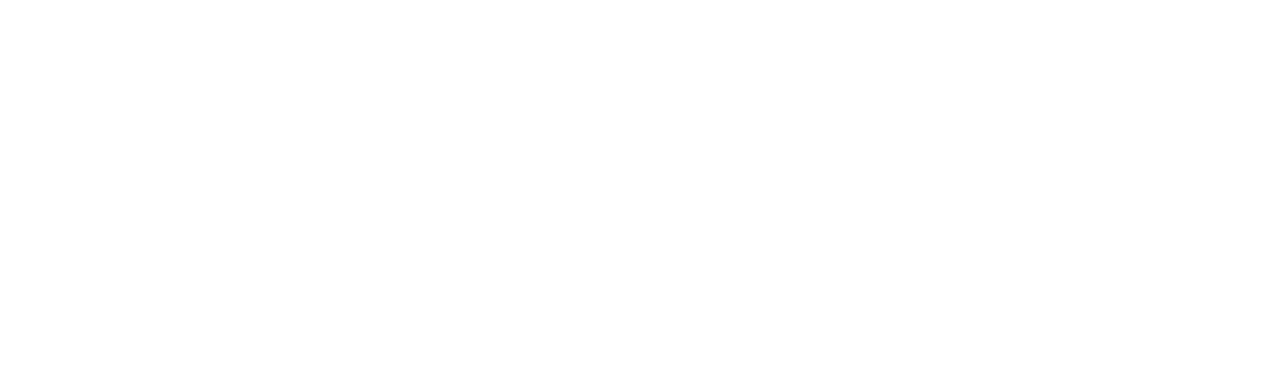
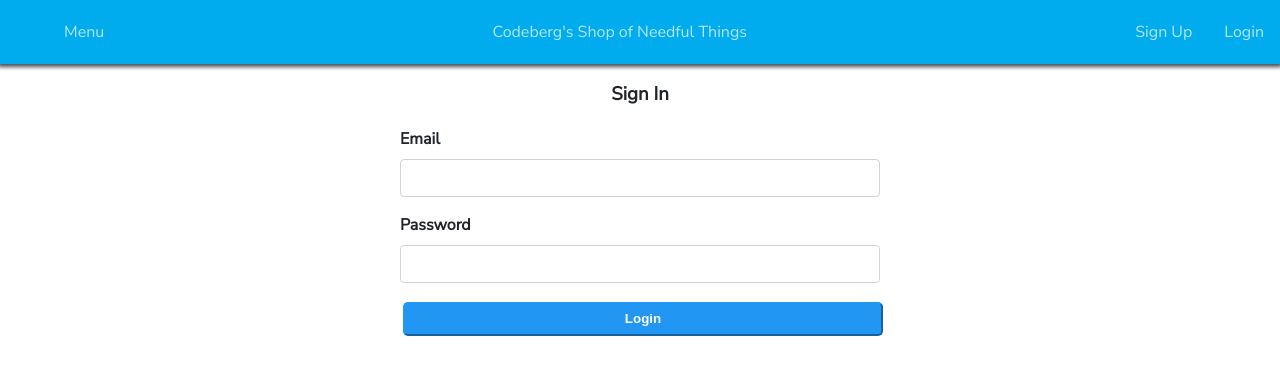
Before and after one commit to DanielCs1988/webshop-front, an Angular app: page /login in a window 1280 px wide. Shown: the top 374 px of the page. Built offline with nearby package versions, Linux system fonts and the light colour scheme.

Commit message:
Changed stuff.

```diff
--- a/src/app/address/address.component.html
+++ b/src/app/address/address.component.html
@@ -42,6 +42,6 @@
       <label for="shipping-street">Street</label>
       <input type="text" class="form-control" id="shipping-street" formControlName="street">
     </div>
-    <button type="submit" class="btn">{{checkout?'Next':'Save'}}}</button>
+    <button type="submit" class="btn">{{checkout?'Next':'Save'}}</button>
   </div>
 </form>
--- a/src/app/address/address.component.ts
+++ b/src/app/address/address.component.ts
@@ -27,6 +27,7 @@
     this.addressForm = new FormGroup({
       'billing': new FormGroup({
         'id': new FormControl(-1),
+        'userId': new FormControl(-1),
         'zipcode': new FormControl(null, [Validators.required]),
         'country': new FormControl(null, [Validators.required]),
         'city': new FormControl(null, [Validators.required]),
@@ -34,6 +35,7 @@
       }),
       'shipping': new FormGroup({
         'id': new FormControl(-1),
+        'userId': new FormControl(-1),
         'zipcode': new FormControl(null, [Validators.required]),
         'country': new FormControl(null, [Validators.required]),
         'city': new FormControl(null, [Validators.required]),
--- a/src/app/login/login.component.html
+++ b/src/app/login/login.component.html
@@ -1,8 +1,6 @@
 <form [formGroup]="loginForm" (ngSubmit)="onSubmit()" class="center-block">
 
-  <h3>Log In</h3>
-
-  <div formGroupName="userInfo">
+  <h3>Sign In</h3>
 
   <div class="form-group">
     <label for="email">Email</label>
@@ -13,8 +11,7 @@
     <label for="password">Password</label>
     <input formControlName="password" id="password" class="form-control" type="password">
   </div>
-  </div>
 
-  <button type="submit" class="btn btn-block">Log In</button>
+  <button type="submit" class="btn btn-block">Login</button>
 
 </form>
--- a/src/app/login/login.component.ts
+++ b/src/app/login/login.component.ts
@@ -1,4 +1,7 @@
 import { Component, OnInit } from '@angular/core';
+import {FormControl, FormGroup, Validators} from '@angular/forms';
+import {AuthService} from '../services/auth.service';
+import {Router} from '@angular/router';
 
 @Component({
   selector: 'app-login',
@@ -7,9 +10,25 @@
 })
 export class LoginComponent implements OnInit {
 
-  constructor() { }
+  loginForm: FormGroup;
+
+  constructor(private authService: AuthService, private router: Router) { }
 
   ngOnInit() {
+    this.loginForm = new FormGroup({
+      'email': new FormControl(null, [Validators.required, Validators.email]),
+      'password': new FormControl(null, [Validators.required, Validators.minLength(5)])
+    });
+  }
+
+  onSubmit() {
+    if (!this.loginForm.valid) {
+      return;
+    }
+    const email = this.loginForm.value.email;
+    const password = this.loginForm.value.password;
+    this.authService.login(email, password);
+    this.router.navigate(['/']);
   }
 
 }
--- a/src/app/navbar/navbar.component.html
+++ b/src/app/navbar/navbar.component.html
@@ -10,18 +10,18 @@
     Codeberg's Shop of Needful Things
   </div>
 
-  <ul>
+  <ul *ngIf="!authService.isLoggedIn()">
     <li routerLink="register">Sign Up</li>
     <li routerLink="login">Login</li>
   </ul>
 
-  <ul>
+  <ul *ngIf="authService.isLoggedIn()">
     <li>Orders</li>
     <li routerLink="address">Address</li>
-    <li>Logout</li>
+    <li (click)="authService.logout()">Logout</li>
   </ul>
 
-  <div id="shopping-cart-toggle">Cart
+  <div id="shopping-cart-toggle" *ngIf="authService.isLoggedIn()">Cart
     <div id="shopping-cart">
       <app-shopping-cart></app-shopping-cart>
     </div>
--- a/src/app/navbar/navbar.component.ts
+++ b/src/app/navbar/navbar.component.ts
@@ -1,4 +1,5 @@
 import { Component, OnInit } from '@angular/core';
+import {AuthService} from '../services/auth.service';
 
 @Component({
   selector: 'app-navbar',
@@ -7,7 +8,7 @@
 })
 export class NavbarComponent implements OnInit {
 
-  constructor() { }
+  constructor(public authService: AuthService) { }
 
   ngOnInit() {
   }
--- a/src/app/register/register.component.ts
+++ b/src/app/register/register.component.ts
@@ -3,6 +3,7 @@
 import {AuthService} from '../services/auth.service';
 import {Router} from '@angular/router';
 import {User} from '../models/user.model';
+import {CustomValidators} from '../shared/custom-validators';
 
 @Component({
   selector: 'app-register',
--- a/src/app/services/address.service.ts
+++ b/src/app/services/address.service.ts
@@ -3,20 +3,19 @@
 import {HttpClient} from '@angular/common/http';
 import {environment} from '../../environments/environment';
 import {Observable} from 'rxjs';
-import {AuthService} from './auth.service';
 
-@Injectable
+@Injectable()
 export class AddressService {
-  url = environment.baseUrl + '/address';
+  url = environment.baseUrl + 'address';
 
   constructor(private http: HttpClient) {}
 
   modify(address: Address) {
-    this.http.put(this.url, address);
+    this.http.put(this.url, address).subscribe();
   }
 
   add(address: Address) {
-    this.http.post(this.url, address);
+    this.http.post(this.url, address).subscribe();
   }
 
   get(): Observable<Address> {
--- a/src/app/services/auth.service.ts
+++ b/src/app/services/auth.service.ts
@@ -1,5 +1,5 @@
 import {Injectable} from '@angular/core';
-import {HttpClient, HttpHeaders} from '@angular/common/http';
+import {HttpClient, HttpHeaders, HttpParams} from '@angular/common/http';
 import {User} from '../models/user.model';
 import {Observable} from 'rxjs';
 import {OrderService} from './order.service';
@@ -14,11 +14,14 @@
 
   login(email: string, password: string) {
     const header = new HttpHeaders({'Content-Type': 'application/x-www-form-urlencoded'});
-    const credentials = {'email': email, 'password': password};
-    this.http.post<User>(environment.baseUrl + 'login', credentials, {headers: header}).subscribe(
+    const body = new HttpParams()
+      .set('email', email)
+      .set('password', password);
+    this.http.post<User>(environment.baseUrl + 'login', body.toString(), {headers: header}).subscribe(
       user => {
         this.user = user;
         this.orderService.initOrder();
+        console.log(user);
       }
     );
   }
```
Also changed, not shown: src/app/app-routing.module.ts (+4 -3 lines), src/app/shared/custom-validators.ts (added, +10 -0 lines). Lines whose indentation alone changed are shown as unchanged.
